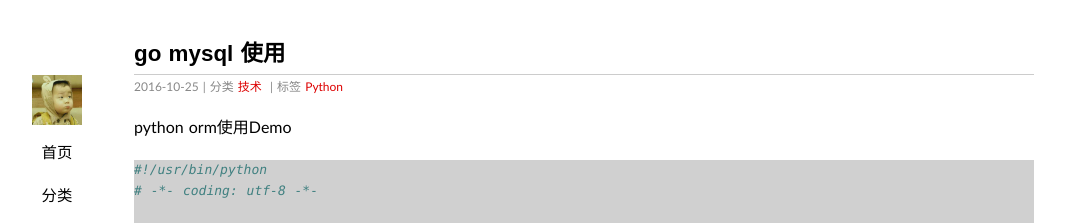
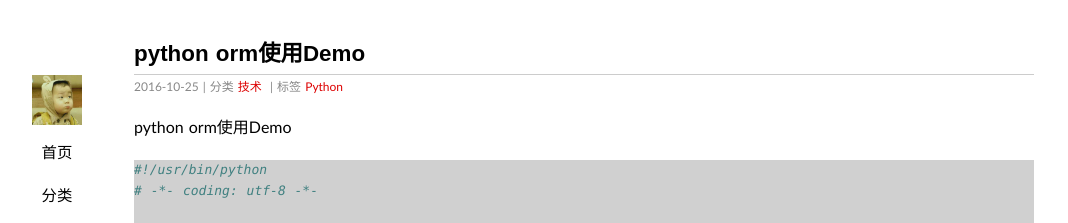
Before and after one commit to duyanghao/duyanghao.github.io, a Jekyll site: the page built from _posts/2016-10-25-python-orm-sqlite.md, in a window 1280 px wide. Shown: the top 223 px of the page, without its empty margins (56-1124 px from the left). Built offline with Jekyll 4.4.1, drawn with Linux system fonts in a browser that asks for light colours; some web fonts are replaced; comment, search, counter and statistics services are not loaded.

Commit message:
Add 2016-10-25-python-orm-sqlite.md
Signed-off-by: duyanghao <1294057873@qq.com>

```diff
--- a/_posts/2016-10-25-python-orm-sqlite.md
+++ b/_posts/2016-10-25-python-orm-sqlite.md
@@ -1,6 +1,6 @@
 ---
 layout: post
-title: go mysql 使用
+title: python orm使用Demo
 date: 2016-10-25 14:32:56
 category: 技术
 tags: Python
```
